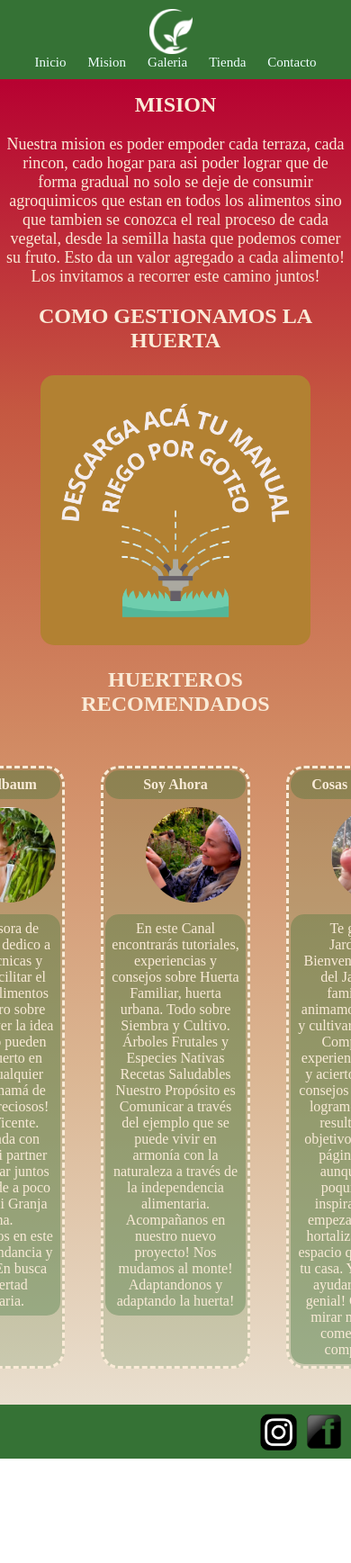
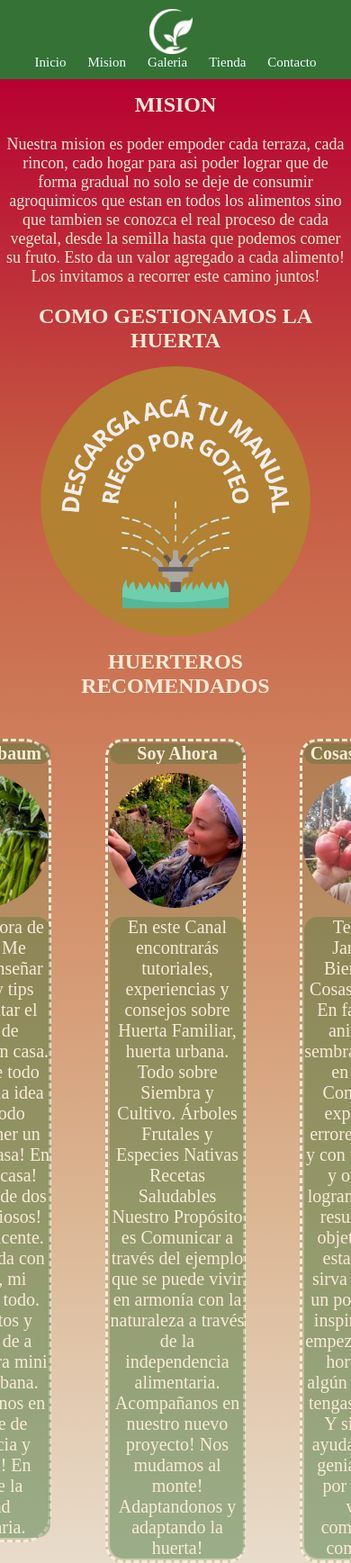
Before and after one commit to Carla-BH/Fenix, a plain HTML site: page pages/mision.html in a window 390 px wide. Shown: the top 1737 px of the page at 90% size. Before the commit the page ends 1621 px from the top, so only its background shows below. Drawn offline with Linux system fonts and the light colour scheme.

Commit message:
se realizan ajustes en responsive

```diff
--- a/css/style.css
+++ b/css/style.css
@@ -131,6 +131,8 @@ footer{
 .caja-mainmision{
     background-image: linear-gradient(to bottom, #b70131, #c55841, #d18a63, #dbb693, #e9dfcf);
     justify-content: center;
+    width: 100%;
+    height: 100%;
 }
 .titulo-mision{
     text-align: center;
@@ -149,37 +151,60 @@ footer{
     border-radius: 180px;
     height: 300px;
     width: 300px;
-
+    margin: auto;
 }
 .p-reco{
+    height: auto;
+    width: 100%;
+    border-radius: 15px;
+    font-size: 20px;
+    text-align: center;
+    display: flex;
+    margin: 2px;
     background-color: rgba(53, 114, 53, 0.323);
-    height: auto;
-    width: 220px;
-    border-radius: 15px;
-    text-align: center;
-    margin: 2px;
-    font-size: 20px;
-    padding: 7px;
+    justify-content: center;
 }
 .foto-recomendados{
     border-radius: 75px;
     height: 150px;
     width: 150px;
-    align-items: center;
-    padding: 7px;
-    margin-left: 40px;
+    justify-content: center;
+    display: block;
+    margin: 10px auto;
 }
 .caja-eze{
+    justify-content: center;
     display: flex;
-    justify-content: center;
 }
-.cajasyoutube{
+.cajasyoutube-1{
+    background-color: rgba(53, 114, 53, 0.164);
+    border-radius: 30px;
+    color: antiquewhite;
+    border-style: dashed;
+    width: 100%;
+    height: 100%;
+    background-position: center;
+    margin: 30px;
+}
+.cajasyoutube-2{
     background-color: rgba(53, 114, 53, 0.164);
     border-radius: 20px;
     color: antiquewhite;
-    margin: 40px;
     border-style: dashed;
-    align-items: center;
+    width: 100%;
+    height: 100%;
+    background-position: center;
+    margin: 30px;
+}
+.cajasyoutube-3{
+    background-color: rgba(53, 114, 53, 0.164);
+    border-radius: 20px;
+    color: antiquewhite;
+    border-style: dashed;
+    width: 100%;
+    height: 100%;
+    background-position: center;
+    margin: 30px;
 }
 
 /*-----------------------------------inicio tienda--------------------------*/
@@ -309,13 +334,14 @@ label{
 @media (max-width: 360px) {
     header{
         flex-direction: column;
+        width: 100%;
     }
     .nav-palabras{
         font-size: 15px;
         padding: 10px 0px;
     }
 /*---------------INDEX MOBIL---------------*/
-    main{
+main{
     font-size: 12px;
     }
     .caja-portada{
@@ -343,18 +369,10 @@ label{
     }
 /*---------------MISION MOBIL---------------*/
 .caja-eze{
-    display: flex;
-    justify-content: space-around;
-    flex-wrap: wrap;
-}
-.foto-manual{
-    justify-content: space-around;
-    flex-direction: center;
-}
-.foto-recomendados{
-    justify-content: space-around;
-    flex-direction: center;
-}
+    flex-direction: column;
+    width: 80%;
+    }
+
 /*---------------TIENDA MOBIL---------------*/
     .titulo-tienda{
         font-size: 21px;
@@ -413,47 +431,7 @@ label{
             font-size: 25px;
         }
 /*---------------MISION TABLET---------------*/
-.p-reco{
-    display: flex;
-    height: auto;
-    width: 150px;
-    border-radius: 15px;
-    text-align: center;
-    margin: 2px;
-    font-size: 18px;
-    padding: 7px;
-}
-.cajasyoutube{
-    display: block;
-    margin: 20px;
-    background-color: rgba(53, 114, 53, 0.164);
-    border-radius: 20px;
-    color: antiquewhite;
-}
-.foto-recomendados{
-    border-radius: 60px;
-    height: 120px;
-    width: 120px;
-    align-items: center;
-    padding: 7px;
-    margin-left: 40px;
-}
-.caja-eze{
-    display: flex;
-    padding: 20px;
-    justify-content: center;
-}
-.p-reco{
-    height: auto;
-    width: auto;
-    font-size: 16px;
-    text-align: center;
-    display: block;
-}
-.foto-manual{
-    display: block;
-    border-radius: 15px;
-}
+
 /*---------------GALERIA TABLET---------------*/
 .container-galeria{
     height: 1450px;
--- a/pages/mision.html
+++ b/pages/mision.html
@@ -19,7 +19,6 @@
         <div class="encabezado">
             <img src="../asset/img/image (3).png" class="logo-p" alt="">
         </div>
-
         <nav>
             <ul class="nav-inicio">
                 <li><a href="../index.html" class="nav-palabras">Inicio</a></li>
@@ -35,11 +34,10 @@
             <h1 class="titulo-mision">MISION</h1>
         <p class="mision-texto"> Nuestra mision es poder empoder cada terraza, cada rincon, cado hogar para asi poder lograr que de forma gradual no solo se deje de consumir agroquimicos que estan en todos los alimentos sino que tambien se conozca el real proceso de cada vegetal, desde la semilla hasta que podemos comer su fruto. Esto da un valor agregado a cada alimento! Los invitamos a recorrer este camino juntos!</p>
         <h2 class="titulo-mision">COMO GESTIONAMOS LA HUERTA</h2>
-        <a href="https://inta.gob.ar/sites/default/files/inta_manual_riego_por_goteo.pdf" download="Riego automatico" target="_blank"><img class="foto-manual" src="../asset/img/DESCARGA ACÁ TU MANUAL DE RIEGO POR GOTEOREDONDO.png" alt=></a>
+        <a href="https://inta.gob.ar/sites/default/files/inta_manual_riego_por_goteo.pdf" download="Riego automatico" target="_blank"><img class="foto-manual" download="Riego automatico" target="_blank" src="../asset/img/DESCARGA ACÁ TU MANUAL DE RIEGO POR GOTEOREDONDO.png" alt=></a>
     <h2 class="titulo-mision">HUERTEROS RECOMENDADOS</h2>
-
     <section class="caja-eze">
-        <div class="cajasyoutube">
+        <div class="cajasyoutube-1">
         <p class="p-reco"><b>Wini Walbaum</b><br></p>
     <a title="WiniWalbaum" href="https://www.youtube.com/@WiniWalbaum" target="_blank"><img class="foto-recomendados" src="../asset/img/Wini.png" alt="Wini Walbaum & Co" /></a>
     <p class="p-reco">Soy profesora de huertos. Me dedico a enseñar técnicas y tips para facilitar el cultivo de alimentos en casa.
@@ -49,13 +47,13 @@
         Estar juntos y construir de a poco nuestra mini Granja Urbana.
         Acompáñanos en este viaje de abundancia y fertilidad! En busca de la libertad alimentaria. </p>
 </div>
-<div class="cajasyoutube">
+<div class="cajasyoutube-2">
     <p class="p-reco"><b>Soy Ahora</b><br></p>
     <a title="SoyAhora" href="https://www.youtube.com/@SoyAHORA" target="_blank"><img class="foto-recomendados" src="../asset/img/SoyAhora.png" alt="SoyAHORA" /></a>
         <p class="p-reco">En este Canal encontrarás tutoriales, experiencias y consejos sobre Huerta Familiar, huerta urbana.
         Todo sobre Siembra y Cultivo. Árboles Frutales y Especies Nativas Recetas Saludables Nuestro Propósito es Comunicar a través del ejemplo que se puede vivir en armonía con la naturaleza a través de la independencia alimentaria. Acompañanos en nuestro nuevo proyecto! Nos mudamos al monte! Adaptandonos y adaptando la huerta! </p>
     </div>
-    <div class="cajasyoutube">
+    <div class="cajasyoutube-3">
         <p class="p-reco"><b>Cosas de Jardin</b><br></p>
     <a title="CosasdeJardin" href="https://www.youtube.com/@CosasdelJardin" target="_blank"><img class="foto-recomendados" src="../asset/img/CosasdeJardin.png" alt="Cosas de Jarin" /></a>
     <p class="p-reco">Te gusta la Jardinería? Bienvenido a Cosas del Jardín! En familia, nos animamos a sembrar y cultivar, en mi casa. Compartimos experiencias, errores y aciertos y con tus consejos y opiniones, logramos mejores resultados. Mi objetivo es que esta página te sirva aunque sea un poquito como inspiración para empezar a cultivar hortalizas en algún espacio que tengas en tu casa. Y si te puedo ayudar en algo... genial! Gracias por mirar mis videos, comentarlos y compartirlos</p>
```
Also changed, not shown: README.md.
